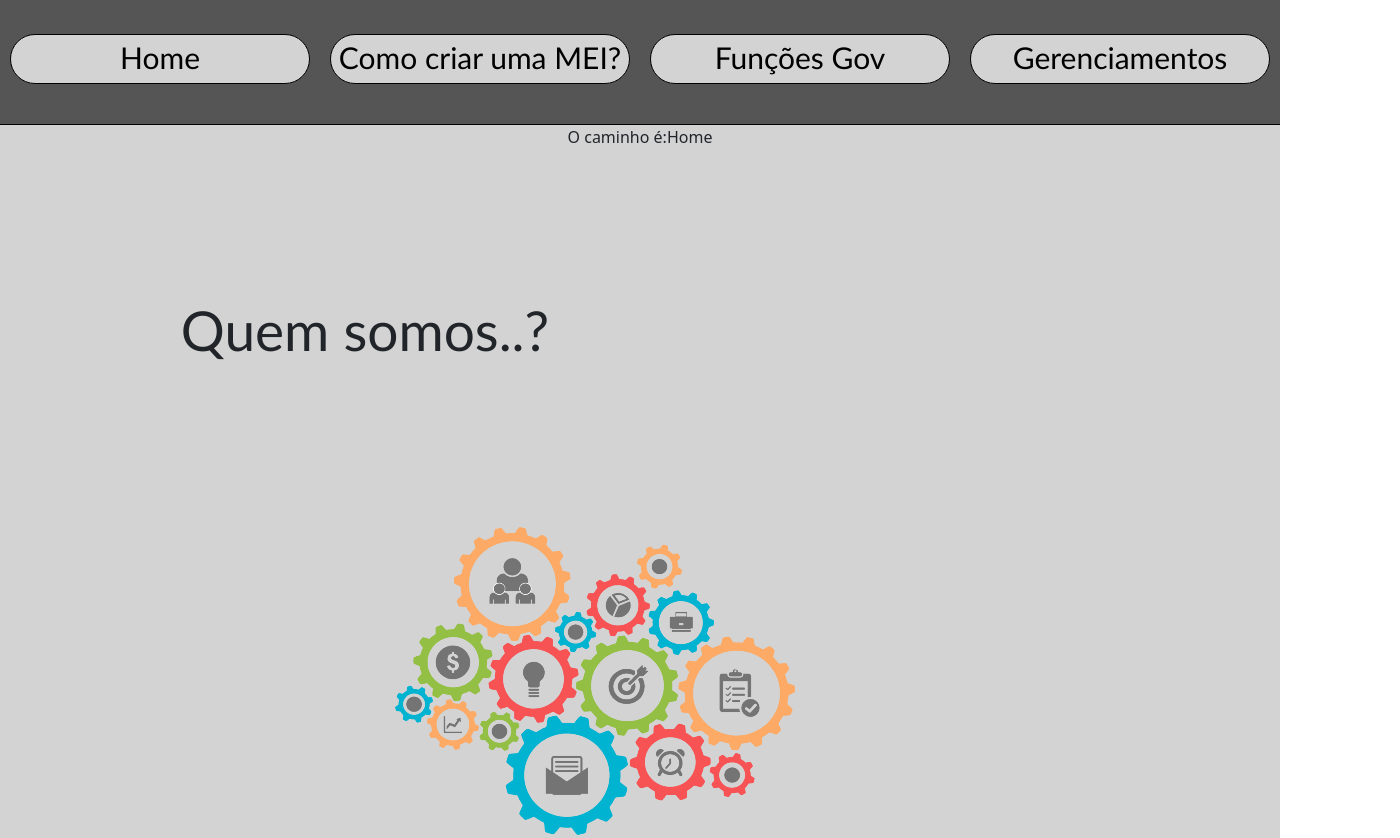
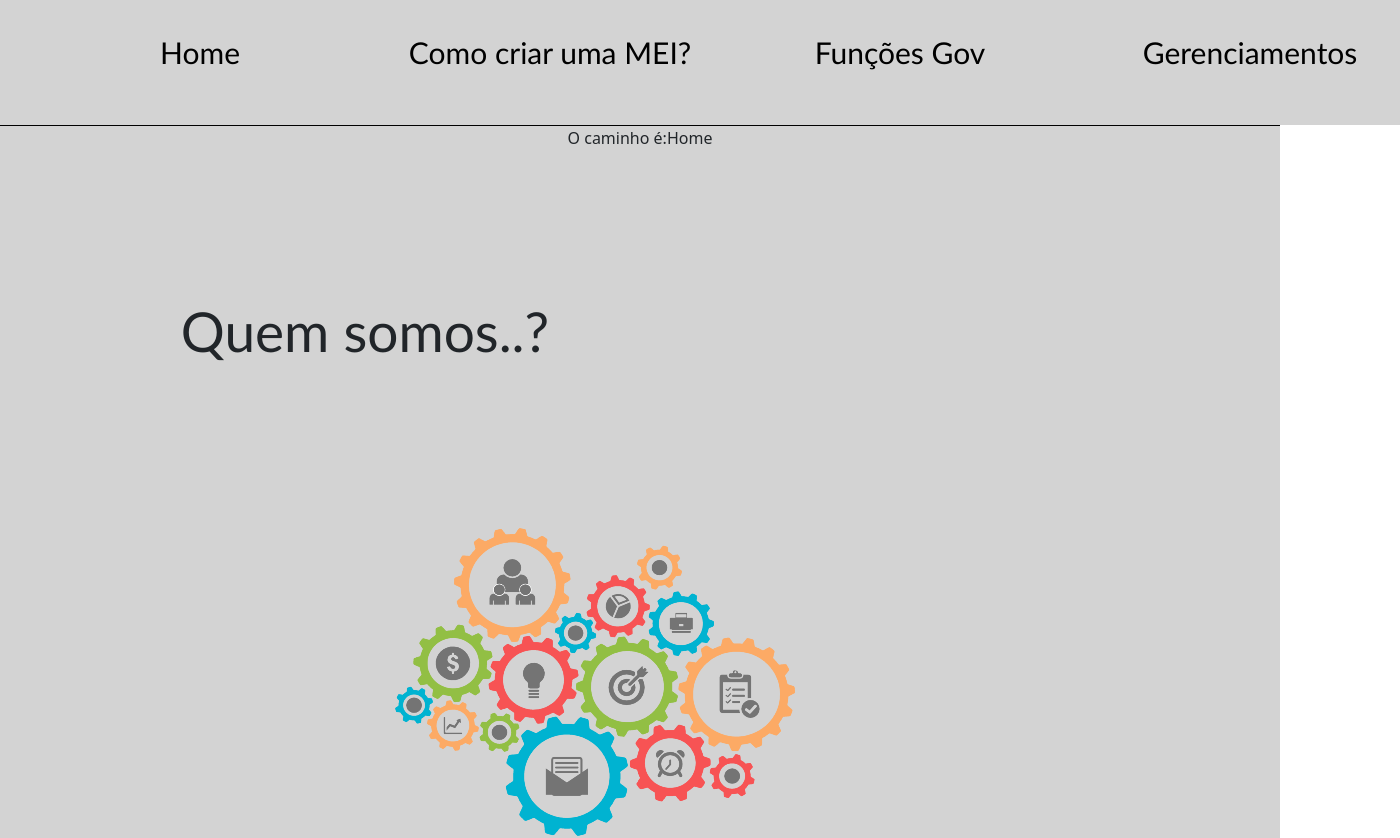
Before and after one commit to TitoSoares/MSM_bkp, a React (Create React App) app in the folder meisemmedo/meisemmedo/: page / in a window 1280 px wide. Shown: the top 838 px of the page, 1400 px wide, since content can reach past the window. Built offline with nearby package versions, Linux system fonts and the light colour scheme.

Commit message:
Mudança no cabeçalho

```diff
--- a/meisemmedo/meisemmedo/src/Componentes/Menu/index.tsx
+++ b/meisemmedo/meisemmedo/src/Componentes/Menu/index.tsx
@@ -3,10 +3,10 @@ function Menu(){
     return(
         <div>
             <div className="menusao">
-                <div className="espacoEntreMenu"><Link className="Link" to="/"><div className="menu">Home</div></Link></div>
-                <div className="espacoEntreMenu"><Link className="Link" to="/tutorial"><div className="menu">Como criar uma MEI?</div></Link></div>
-                <div className="espacoEntreMenu"><Link className="Link" to="/gov"><div className="menu">Funções Gov</div></Link></div>
-                <div className="espacoEntreMenu"><Link className="Link" to="/gen"><div className="menu">Gerenciamentos</div></Link></div>
+                <Link className="Link" to="/"><div className="menu">Home</div></Link>
+                <Link className="Link" to="/tutorial"><div className="menu">Como criar uma MEI?</div></Link>
+                <Link className="Link" to="/gov"><div className="menu">Funções Gov</div></Link>
+                <Link className="Link" to="/gen"><div className="menu">Gerenciamentos</div></Link>
             </div>
         </div>
     )
--- a/meisemmedo/meisemmedo/src/Componentes/estyle/estilo.css
+++ b/meisemmedo/meisemmedo/src/Componentes/estyle/estilo.css
@@ -8,10 +8,11 @@
 .cabecalho{
     flex-direction: row;
     display: flex;
+    align-content:space-around ;
     width: 100%;
     height: auto;
     /*background:linear-gradient(to top,#2B485F,#122029);*/
-    background-color: rgb(85, 85, 85);
+    background-color:#D3D3D3;
     justify-content:space-around;
     border-bottom: 1px solid black;
 }
@@ -22,22 +23,17 @@
     color:black;
     font-size: 30px;
     width: 300px;
-    height: 50px;
-    border-radius: 30px;
-    border:black solid 1px;
-    padding: 0px;
-}
-.espacoEntreMenu{
-    margin-top: 34px;
-    margin-left:10px;
-    margin-right:10px;
+    height:125px;
+    padding-top: 30px;
+    margin-left: 50px;
 }
 .menu:hover{
-    background-color:#e9e8e8;
+    background-color:#ffffff;
 }
 .menusao{
     display: flex;
     flex-direction: row;
+    height:100%;
 }
 /*Imagem*/
 .imagemMenu{
```
